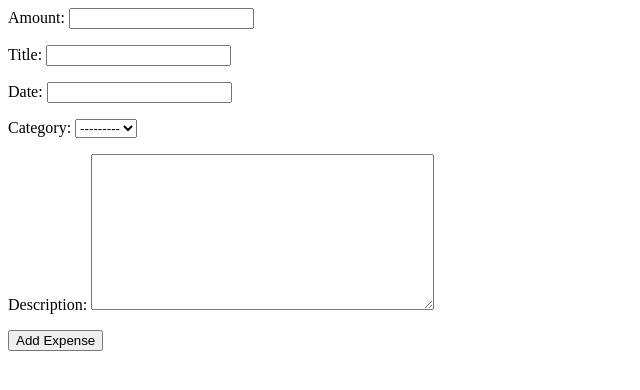
After one commit to nonZero/SaveMeMoney, a Django app: page /create/ in a window 1280 px wide. The commit adds this page. Shown: the top 390 px of the page, without its empty margins (0-640 px from the left). Run offline with Django 4.2, Linux system fonts and the light colour scheme; data that the repository does not hold is empty.

Commit message:
add expense form

```diff
--- a/expenses/models.py
+++ b/expenses/models.py
@@ -1,4 +1,5 @@
 from django.db import models
+
 
 class Category(models.Model):
     name = models.CharField(max_length=300, unique=True)
@@ -9,12 +10,15 @@ class Category(models.Model):
     def __str__(self):
         return self.name
 
+
 class Expense(models.Model):
     created_at = models.DateTimeField(auto_now_add=True)
     amount = models.DecimalField(decimal_places=2, max_digits=15)
     title = models.CharField(max_length=300)
     date = models.DateField()
-    category = models.ForeignKey(Category, on_delete=models.PROTECT, related_name="expenses")
+    category = models.ForeignKey(
+        Category, on_delete=models.PROTECT, related_name="expenses"
+    )
     description = models.TextField(blank=True)
 
     def __str__(self):
--- /dev/null
+++ b/expenses/templates/expenses/expense_form.html
@@ -0,0 +1,5 @@
+<form method="post" novalidate>
+    {% csrf_token %}
+    {{ form.as_p }}
+    <button>Add Expense</button>
+</form>
--- a/expenses/urls.py
+++ b/expenses/urls.py
@@ -6,5 +6,6 @@ app_name = "e"
 
 urlpatterns = [
     path("", views.expense_list_view, name="list"),
+    path("create/", views.expense_create_view, name="create"),
     path("<int:pk>/", views.expense_detail_view, name="detail"),
 ]
--- a/expenses/views.py
+++ b/expenses/views.py
@@ -1,11 +1,16 @@
+from django import forms
 from django.http import HttpRequest
-from django.shortcuts import render, get_object_or_404
+from django.shortcuts import render, get_object_or_404, redirect
+from django.urls import reverse
 
 from expenses.models import Expense
 
 
 def expense_list_view(request: HttpRequest):
     qs = Expense.objects.all()
+    if q := request.GET.get("q"):
+        qs = qs.filter(title__icontains=q)
+
     return render(
         request,
         "expenses/expense_list.html",
@@ -13,6 +18,41 @@ def expense_list_view(request: HttpRequest):
             "object_list": qs,
         },
     )
+
+
+# class IceCreamForm(forms.Form):
+#     number_of_cones = forms.IntegerField()
+#     cream = forms.BooleanField(required=False)
+#     customer_name = forms.CharField()
+#     email_for_reciept = forms.EmailField()
+#     comments = forms.CharField(widget=forms.Textarea, required=False)
+#     date = forms.DateField()
+
+
+class ExpenseForm(forms.ModelForm):
+    class Meta:
+        model = Expense
+        fields = "__all__"
+
+
+def expense_create_view(request: HttpRequest):
+    if request.method == "POST":
+        form = ExpenseForm(request.POST)
+        if form.is_valid():
+            # o = Expense.objects.create(**form.cleaned_data)
+            o = form.save()
+            return redirect(reverse("e:detail", args=(o.id,)))
+
+    else:
+        form = ExpenseForm()
+    return render(
+        request,
+        "expenses/expense_form.html",
+        {
+            "form": form,
+        },
+    )
+
 
 def expense_detail_view(request: HttpRequest, pk: int):
     o = get_object_or_404(Expense, pk=pk)
```
Also changed, not shown: expenses/templates/expenses/expense_list.html (+7 -0 lines).
